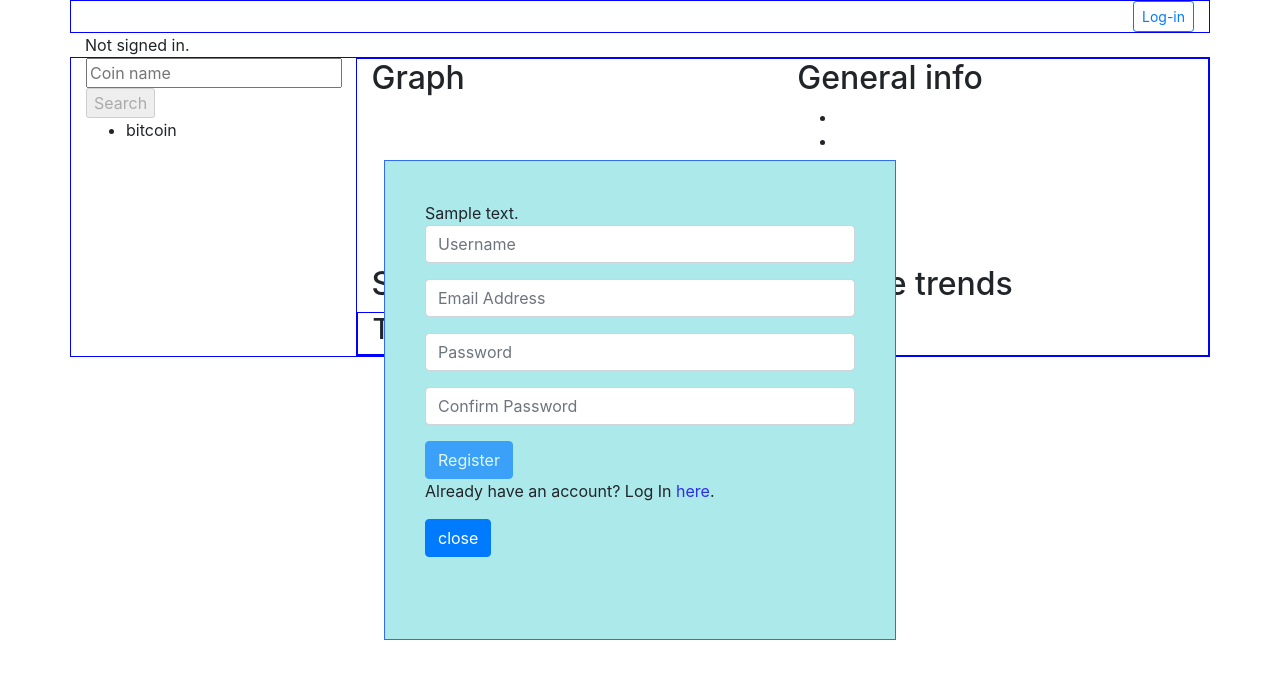
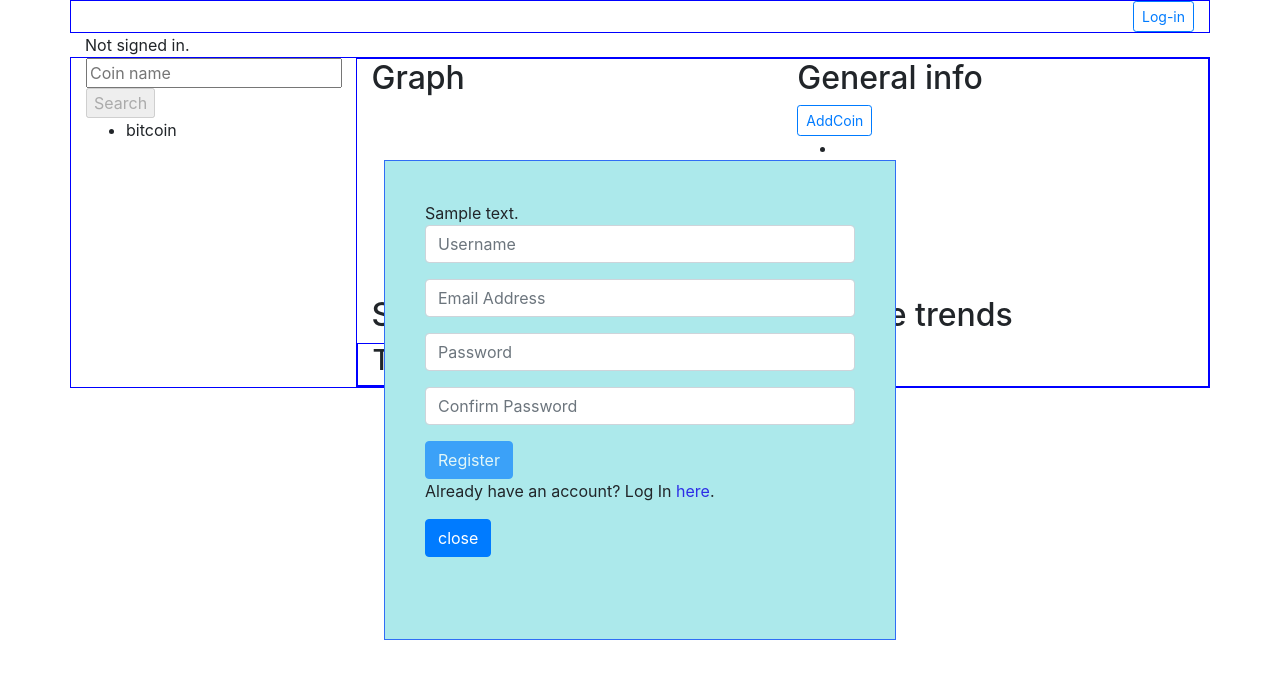
Before and after one commit to Martijncvv/cryptocurrency_portfolio_project, a Django app: template final/cryptofolio/templates/cryptofolio/index.html in a window 1280 px wide. Shown: the top 679 px of the page. Run offline with Django 3.2, Linux system fonts and the light colour scheme; the template is opened without the code that fills it: most values are stand-ins (such as "Sample title", 1, 10 or a date in 2020); some libraries are stand-ins or nearby versions.

Commit message:
Added front-end and JS of 'add coin' form

```diff
--- a/final/cryptofolio/static/index.js
+++ b/final/cryptofolio/static/index.js
@@ -3,6 +3,8 @@ document.addEventListener('DOMContentLoaded', function() {
     document.querySelector('#submit_search').addEventListener('click', general_info);
     // register button
     document.querySelector('#register').addEventListener('click', register);
+    // add coin button
+    document.querySelector('#add_coin').addEventListener('click', add_coin);
 
      // Add eventListeners to login classes
     let login_button = document.querySelectorAll('.login');
@@ -61,12 +63,7 @@ document.addEventListener('DOMContentLoaded', function() {
         }
     }
 
-
-
-
-
     general_info("bitcoin");
-
 });
 
 
@@ -97,27 +94,41 @@ function general_info(coin) {
 
         console.log(data)  // KANN WEG
         // Add data to elements
-
-        document.getElementById("coin_info_name").innerHTML = "Name: " + data.name;
-        document.getElementById("coin_info_ticker").innerHTML = "Ticker: $" + data.symbol;
-        document.getElementById("coin_info_price").innerHTML = "Price: $" + data.market_data.current_price.usd;
-        document.getElementById("coin_info_marketcap").innerHTML = "Market cap: $" + data.market_data.market_cap.usd;
-        document.getElementById("coin_info_atl").innerHTML = "ATL: " + data.market_data.atl.usd + "   Date: " + data.market_data.atl_date.usd;
-        document.getElementById("coin_info_ath").innerHTML = "ATH: " + data.market_data.ath.usd + "   Date: " + data.market_data.ath_date.usd;
-
+        document.title = data.name;
+        document.getElementById("coin_info_name").innerHTML = data.name;
+        document.getElementById("coin_info_ticker").innerHTML = data.symbol;
+        document.getElementById("coin_info_price").innerHTML = data.market_data.current_price.usd;
+        document.getElementById("coin_info_marketcap").innerHTML = data.market_data.market_cap.usd;
+        document.getElementById("coin_info_atl").innerHTML = data.market_data.atl.usd + data.market_data.atl_date.usd;
+        document.getElementById("coin_info_ath").innerHTML = data.market_data.ath.usd + data.market_data.ath_date.usd;
     });
 }
 
 function login() {
-    document.querySelector("#registerfield").style.display = "none";
-    document.querySelector("#loginfield").style.display = "block";
+    document.querySelector("#register_field").style.display = "none";
+    document.querySelector("#login_field").style.display = "block";
 }
 function register() {
-    document.querySelector("#loginfield").style.display = "none";
-    document.querySelector("#registerfield").style.display = "block";
+    document.querySelector("#login_field").style.display = "none";
+    document.querySelector("#register_field").style.display = "block";
 }
 
 function close_field() {
-    document.querySelector("#loginfield").style.display = "none";
-    document.querySelector("#registerfield").style.display = "none";
+    document.querySelector("#login_field").style.display = "none";
+    document.querySelector("#register_field").style.display = "none";
+    document.querySelector("#addcoin_field").style.display = "none";
 }
+function add_coin() {
+    // get coin name and set name in addcoin header
+    coin_name = document.getElementById('coin_info_name').innerHTML;
+    coin_ticker = document.getElementById('coin_info_ticker').innerHTML;
+    coin_price = document.getElementById('coin_info_price').innerHTML;
+
+    document.getElementById("addcoin_header").innerHTML = coin_name;
+    document.getElementById("addcoin_input_ticker").value = coin_ticker;
+    document.getElementById("addcoin_input_price").value = coin_price;
+
+    // element.setAttribute(attributeName, attributeValue)
+    document.querySelector("#addcoin_field").style.display = "block";
+
+}
--- a/final/cryptofolio/templates/cryptofolio/index.html
+++ b/final/cryptofolio/templates/cryptofolio/index.html
@@ -2,7 +2,7 @@
 {% load static %}
 
 {% block title %}
-Title
+
 {% endblock %}
 
 {% block body %}
@@ -30,7 +30,7 @@ Title
             </div>
 
             <div class="col-6">
-                <h2>General info</h2>
+                <h2>General info</h2> <button id="add_coin" class="btn btn-sm btn-outline-primary">AddCoin</button>
                 <ul>
                     <li id="coin_info_name"></li>
                     <li id="coin_info_ticker"></li>
@@ -64,10 +64,10 @@ Title
 
 <!-- LOGIN FIELD -->
 {% if message_login %}
-    <div id="loginfield" class="frontfield" style="display: block">
+    <div id="login_field" class="frontfield" style="display: block">
         {{ message_login }}
 {% else %}
-    <div id="loginfield" class="frontfield" style="display: none">
+    <div id="login_field" class="frontfield" style="display: none">
 {% endif %}
         <form action="{% url 'index' %}" method="POST">
             {% csrf_token %}
@@ -84,12 +84,12 @@ Title
         <input class="btn btn-primary close_field" type="submit" value="close">
     </div>
 
-<!-- REGISTER -->
+<!-- REGISTER FIELD-->
 {% if message_register %}
-    <div id="registerfield" class="frontfield" style="display: block">
+    <div id="register_field" class="frontfield" style="display: block">
         {{ message_register }}
 {% else %}
-    <div id="registerfield" class="frontfield" style="display: none">
+    <div id="register_field" class="frontfield" style="display: none">
 {% endif %}
         <form action="{% url 'index' %}" method="POST">
             {% csrf_token %}
@@ -112,10 +112,30 @@ Title
         <input class="btn btn-primary close_field" type="submit" value="close">
     </div>
 
+<!-- ADD-COIN HOLDING FIELD-->
+<div id="addcoin_field" class="frontfield" style="display: none">
+    <h2 id="addcoin_header"></h2>
+    <form action="{% url 'index' %}" method="POST">
+        {% csrf_token %}
+        <div class="form-group">
+            Ticker: <input id="addcoin_input_ticker" autofocus class="form-control" type="text" name="coin_ticker" placeholder="Coin ticker">
+        </div>
+        <div class="form-group">
+            Amount: <input class="form-control" type="text" name="coin_amount" placeholder="Amount">
+        </div>
+        <div class="form-group">
+            Price in $: <input id="addcoin_input_price" class="form-control" type="text" name="coin_price" placeholder="Amount">
+        </div>
+
+        <input id="login_field_button" class="btn btn-primary" type="submit" value="Add to portfolio">
+    </form>
+    <p> Don't have an account? Register <span id="register">here</span>. </p>
+
+    <input class="btn btn-primary close_field" type="submit" value="close">
+</div>
 
 
-
-
+<!-- EDIT-COIN HOLDING FIELD-->
 
 
 
```
Also changed, not shown: PROCESS.md (+2 -0 lines).
